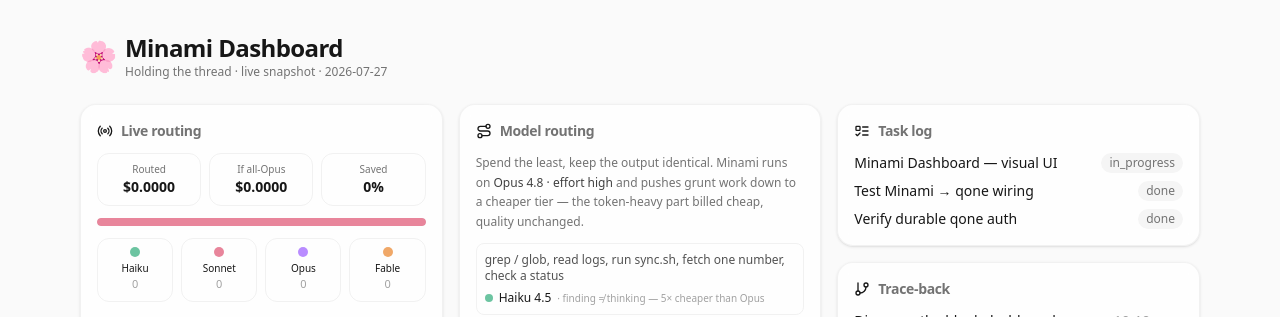
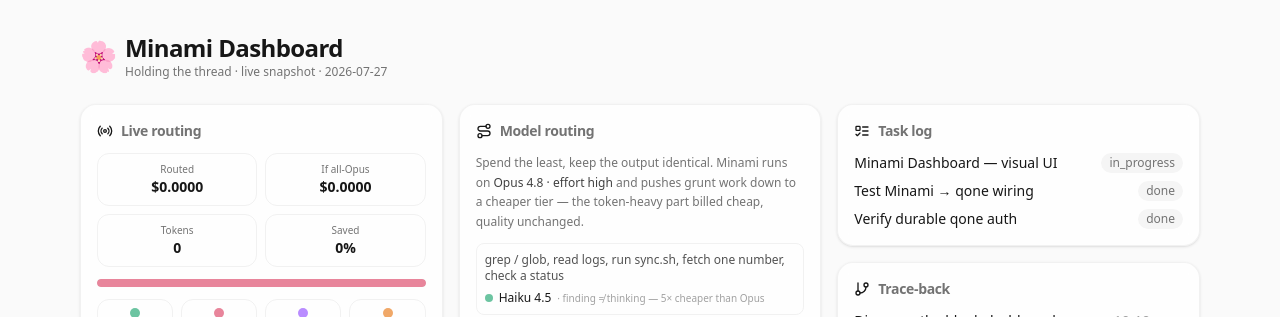
Before and after one commit to pdtoan2811-bit/minami-dashboard, a Next.js app: page / in a window 1280 px wide. Shown: the top 317 px of the page. Built offline with nearby package versions, Linux system fonts and the light colour scheme; no server answers.

Commit message:
live routing: add Tokens metric + per-turn token count in the feed

```diff
--- a/components/RoutingFlow.tsx
+++ b/components/RoutingFlow.tsx
@@ -6,11 +6,12 @@ import { MODELS, eventCost, opusEquivCost, tierFromModel } from "@/lib/routing";
 const METRICS_URL = (process.env.NEXT_PUBLIC_METRICS_URL || "").replace(/\/$/, "");
 const METRICS_KEY = process.env.NEXT_PUBLIC_METRICS_KEY || "";
 
-type Ev = { id: number; source: string; label: string; tier: string; tint: string; cost: number; opus: number };
-type State = { routed: number; opus: number; byTier: Record<string, number>; feed: Ev[] };
+type Ev = { id: number; source: string; label: string; tier: string; tint: string; cost: number; opus: number; tok: number };
+type State = { routed: number; opus: number; tokens: number; byTier: Record<string, number>; feed: Ev[] };
 
-const EMPTY: State = { routed: 0, opus: 0, byTier: {}, feed: [] };
+const EMPTY: State = { routed: 0, opus: 0, tokens: 0, byTier: {}, feed: [] };
 const SRC = (s: string) => (s === "local-mac" ? "Mac" : s === "minami-cloud" ? "cloud" : s);
+const short = (n: number) => (n >= 1e6 ? (n / 1e6).toFixed(1) + "M" : n >= 1e3 ? (n / 1e3).toFixed(1) + "k" : String(n));
 
 let counter = 0;
 function toEv(e: { source?: string; model?: string; label?: string; inputTokens?: number; outputTokens?: number; cacheReadTokens?: number }): Ev {
@@ -23,6 +24,7 @@ function toEv(e: { source?: string; model?: string; label?: string; inputTokens?
     tint: m.tint,
     cost: eventCost(e.inputTokens, e.outputTokens, e.cacheReadTokens, e.model),
     opus: opusEquivCost(e.inputTokens, e.outputTokens, e.cacheReadTokens),
+    tok: (e.inputTokens || 0) + (e.outputTokens || 0),
   };
 }
 
@@ -47,6 +49,7 @@ export function RoutingFlow() {
           routed: d.totals.cost || 0,
           // Prefer the server's cache-accurate Opus baseline; fall back for older servers.
           opus: d.totals.opusCost ?? opusEquivCost(d.totals.inTok, d.totals.outTok, 0),
+          tokens: (d.totals.inTok || 0) + (d.totals.outTok || 0),
           byTier,
           feed: (d.recent || []).slice(0, 6).map(toEv),
         });
@@ -65,6 +68,7 @@ export function RoutingFlow() {
         setSt((prev) => ({
           routed: prev.routed + ev.cost,
           opus: prev.opus + ev.opus,
+          tokens: prev.tokens + ev.tok,
           byTier: { ...prev.byTier, [ev.tier]: (prev.byTier[ev.tier] || 0) + 1 },
           feed: [ev, ...prev.feed].slice(0, 6),
         }));
@@ -88,9 +92,10 @@ export function RoutingFlow() {
 
   return (
     <div className="flex flex-col gap-3">
-      <div className="grid grid-cols-3 gap-2">
+      <div className="grid grid-cols-2 gap-2">
         <Metric label="Routed" value={`$${st.routed.toFixed(4)}`} />
         <Metric label="If all-Opus" value={`$${st.opus.toFixed(4)}`} />
+        <Metric label="Tokens" value={short(st.tokens)} />
         <Metric label="Saved" value={`${saved.toFixed(0)}%`} accent />
       </div>
 
@@ -121,7 +126,7 @@ export function RoutingFlow() {
               <span className="truncate">{e.label || `${SRC(e.source)} · ${e.tier.split(" ")[0]}`}</span>
             </span>
             <span className="flex shrink-0 items-center gap-1.5 text-[11px] text-neutral-400">
-              <span>{e.tier.split(" ")[0]}</span>
+              <span className="tabular-nums">{short(e.tok)} tok</span>
               <span className="tabular-nums text-green-600 dark:text-green-400">−${(e.opus - e.cost).toFixed(4)}</span>
             </span>
           </div>
```
